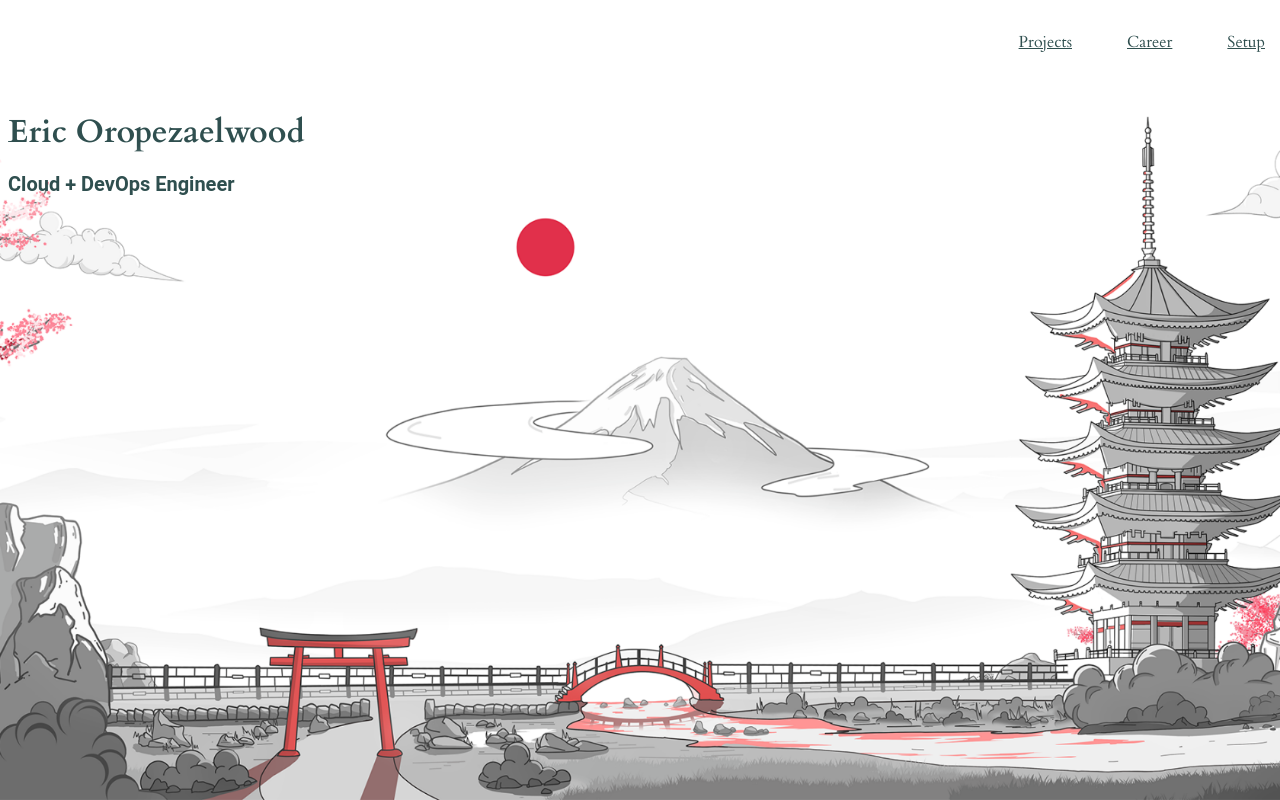
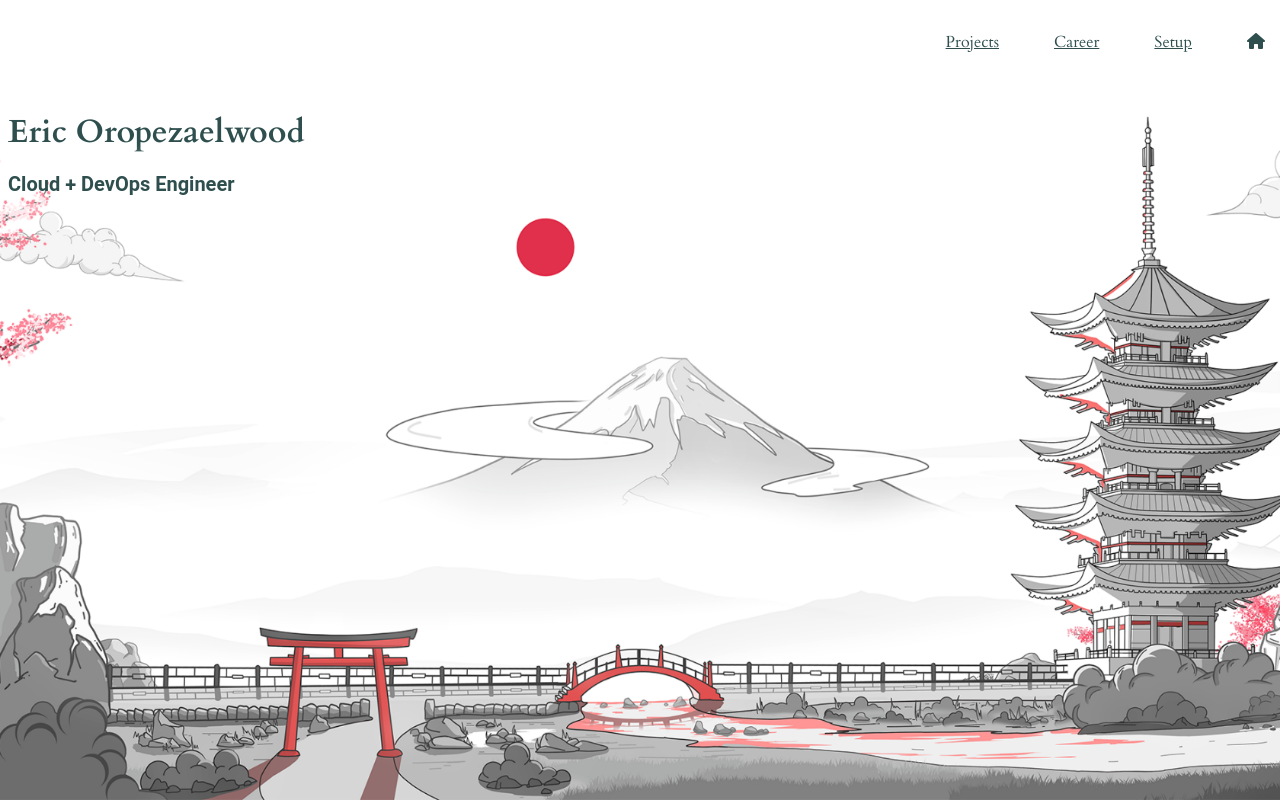
Before and after one commit to EricOropezaelwood/vue-portfolio, a Vue app: page / in a window 1280 px wide. Built offline with nearby package versions, Linux system fonts and the light colour scheme.

Commit message:
home icon added, to the very right of navbar

```diff
--- a/package.json
+++ b/package.json
@@ -8,6 +8,12 @@
     "lint": "vue-cli-service lint"
   },
   "dependencies": {
+    "@fortawesome/fontawesome-free": "^6.4.0",
+    "@fortawesome/fontawesome-svg-core": "^6.4.0",
+    "@fortawesome/free-brands-svg-icons": "^6.4.0",
+    "@fortawesome/free-regular-svg-icons": "^6.4.0",
+    "@fortawesome/free-solid-svg-icons": "^6.4.0",
+    "@fortawesome/vue-fontawesome": "^3.0.3",
     "core-js": "^3.8.3",
     "vue": "^3.2.13",
     "vue-router": "^4.2.1"
--- a/src/components/AppNavbar.vue
+++ b/src/components/AppNavbar.vue
@@ -4,6 +4,11 @@
       <li><a href="https://github.com/EricOropezaelwood" target="_blank" rel="noopener noreferrer">Projects</a></li>
       <li><a href="https://www.linkedin.com/in/eric-oropeza-elwood/" target="_blank" rel="noopener noreferrer">Career</a></li>
       <li><router-link to="/setup">Setup</router-link></li>
+      <li>
+        <router-link to="/">
+          <font-awesome-icon :icon="['fas', 'home']" />
+        </router-link>
+      </li>
     </ul>
   </nav>
 </template>
--- a/src/main.js
+++ b/src/main.js
@@ -1,5 +1,12 @@
-import { createApp } from 'vue'
-import App from './App.vue' // Update the import to use App.vue
-import router from './router'
+import { createApp } from 'vue';
+import { library } from '@fortawesome/fontawesome-svg-core';
+import { faHome } from '@fortawesome/free-solid-svg-icons';
+import { FontAwesomeIcon } from '@fortawesome/vue-fontawesome';
+import App from './App.vue';
+import router from './router';
 
-createApp(App).use(router).mount('#app')
+library.add(faHome);
+createApp(App)
+  .use(router)
+  .component('font-awesome-icon', FontAwesomeIcon)
+  .mount('#app');
```
Also changed, not shown: 1 other file (tests, documents, lock files or other folders).
